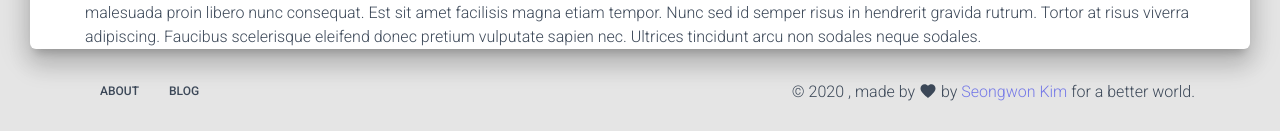
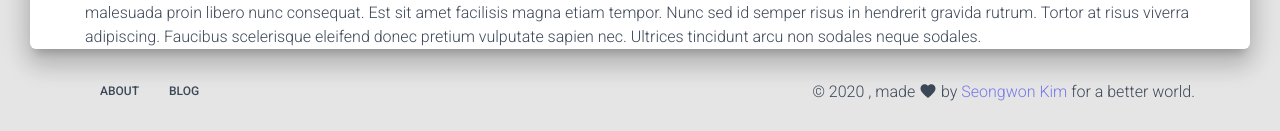
Before and after one commit to loquemedalagana/musiclab-client-depricated, a React (Create React App) app: page / in a window 1280 px wide. Shown: the part 1187-1318 px from the top of the page. Built offline with nearby package versions, Linux system fonts and the light colour scheme.

Commit message:
move store forder

```diff
--- a/src/components/Footer/Footer.js
+++ b/src/components/Footer/Footer.js
@@ -52,7 +52,7 @@ export default function Footer(props) {
           </List>
         </div>
         <div className={classes.right}>
-          &copy; {1900 + new Date().getYear()} , made by{" "}
+          &copy; {1900 + new Date().getYear()} , made {" "}
           <Favorite className={classes.icon} /> by{" "}
           <a
             href="https://github.com/loquemedalagana"
```
Also changed, not shown: src/app/store/index.js (renamed from src/app/store.js).
